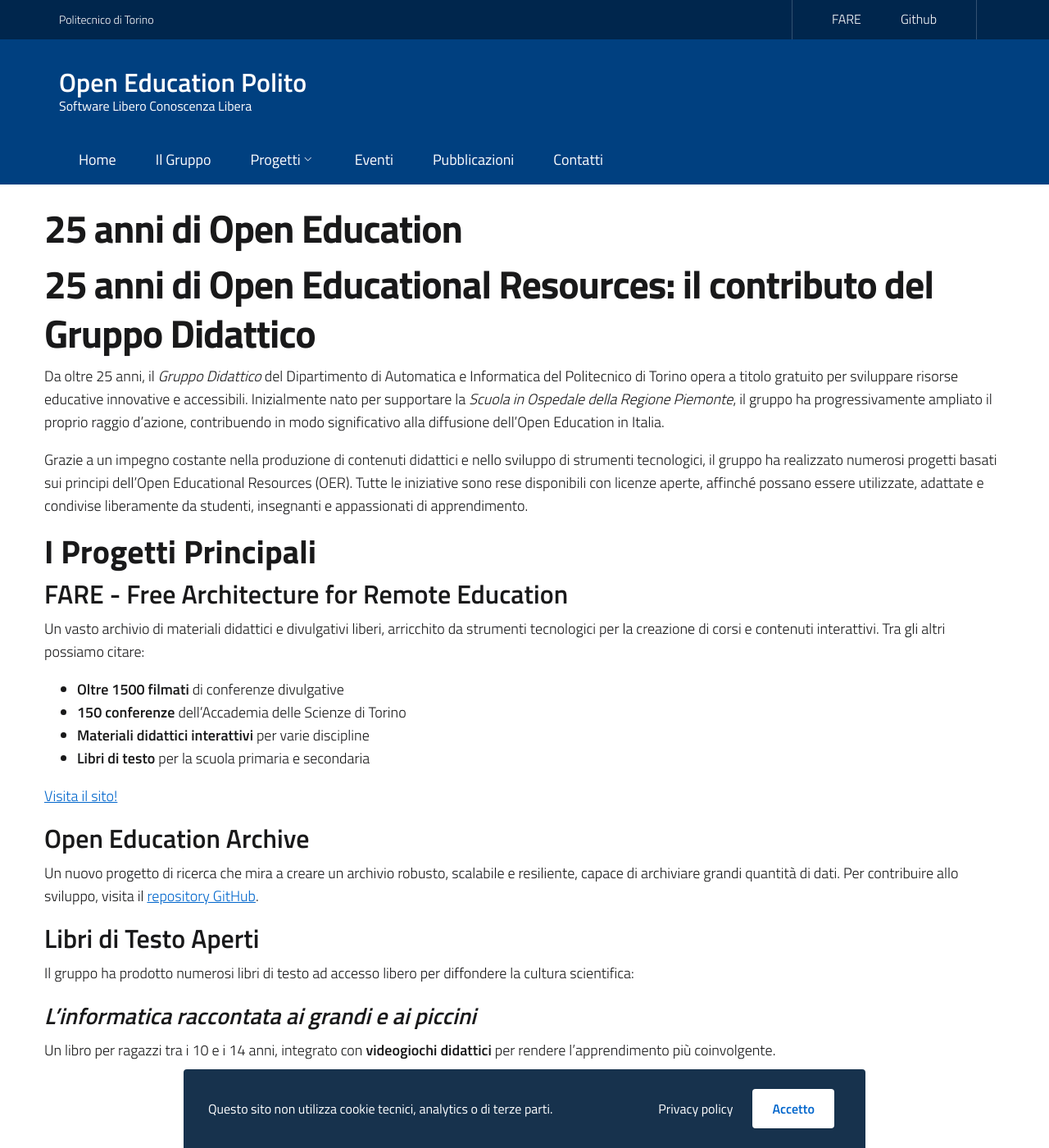
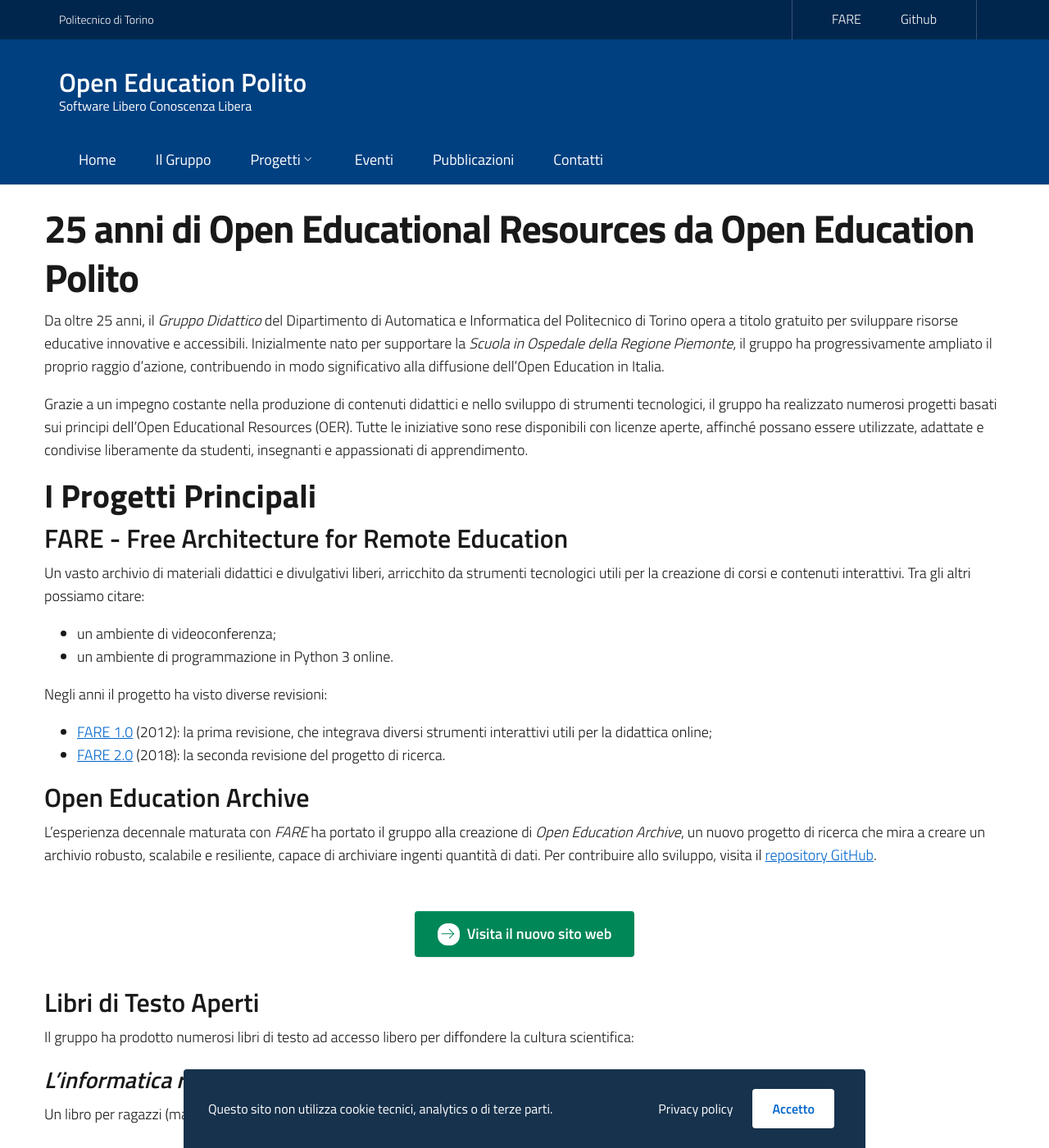
Before and after one commit to open-education-polito/org-website, a Jekyll site: the page built from _posts/2025-03-13-anni-di-risorse.md, in a window 1280 px wide and 1400 px high. Shown: the whole window at 82% size. Built offline with Jekyll 4.4.1, drawn with Linux system fonts in a browser that asks for light colours; some of the changed text lies outside the part shown.

Commit message:
fix: typos and links

```diff
--- a/_posts/2025-03-13-anni-di-risorse.md
+++ b/_posts/2025-03-13-anni-di-risorse.md
@@ -1,13 +1,11 @@
 ---
 layout: post
-title: 25 anni di Open Education
+title: 25 anni di Open Educational Resources da Open Education Polito
 categories: [news]
 tags: [news]
 lang: it
 ref: new
 ---
-
-# 25 anni di Open Educational Resources: il contributo del Gruppo Didattico
 
 Da oltre 25 anni, il *Gruppo Didattico* del Dipartimento di Automatica
 e Informatica del Politecnico di Torino opera a titolo gratuito per sviluppare
@@ -28,21 +26,36 @@ apprendimento.
 ### **FARE - Free Architecture for Remote Education**
 
 Un vasto archivio di materiali didattici e divulgativi liberi, arricchito da
-strumenti tecnologici per la creazione di corsi e contenuti interattivi. Tra
-gli altri possiamo citare:
+strumenti tecnologici utili per la creazione di corsi e contenuti interattivi. Tra gli altri possiamo citare:
 
-- **Oltre 1500 filmati** di conferenze divulgative
-- **150 conferenze** dell’Accademia delle Scienze di Torino
-- **Materiali didattici interattivi** per varie discipline
-- **Libri di testo** per la scuola primaria e secondaria
+* un ambiente di videoconferenza;
+* un ambiente di programmazione in Python 3 online.
 
-[Visita il sito!](https://fare.polito.it)
+Negli anni il progetto ha visto diverse revisioni:
+
+* [FARE 1.0](https://fare.polito.it) (2012): la prima revisione, che integrava diversi strumenti interattivi utili per la didattica online;
+* [FARE 2.0](https://testfare.polito.it) (2018): la seconda revisione del progetto di ricerca.
+
 
 ### **Open Education Archive**
 
-Un nuovo progetto di ricerca che mira a creare un archivio robusto, scalabile
-e resiliente, capace di archiviare grandi quantità di dati.
+L'esperienza decennale maturata con *FARE* ha portato il gruppo alla creazione di *Open Education Archive*,
+un nuovo progetto di ricerca che mira a creare un archivio robusto, scalabile
+e resiliente, capace di archiviare ingenti quantità di dati.
 Per contribuire allo sviluppo, visita il [repository GitHub](https://github.com/open-education-polito/openeduarchive).
+
+
+<div style="text-align: center; padding: 2em;">
+<a class="btn btn-success btn-lg btn-icon"
+href="https://openeduarchive.polito.it">
+<span class="rounded-icon">
+<svg class="icon icon-success">
+<use xlink:href="../../assets/bootstrap-italia/dist/svg/sprite.svg#it-arrow-right"></use>
+</svg>
+</span>
+<span>Visita il nuovo sito web</span>
+</a>
+</div>
 
 ### **Libri di Testo Aperti**
 
@@ -51,7 +64,7 @@ accesso libero per diffondere la cultura scientifica:
 
 #### *L’informatica raccontata ai grandi e ai piccini*
 
-Un libro per ragazzi tra i 10 e i 14 anni, integrato con **videogiochi
+Un libro per ragazzi (ma non solo), integrato con **videogiochi
 didattici** per rendere l’apprendimento più coinvolgente.
 
 <div style="text-align: center; padding: 2em;">
@@ -89,7 +102,6 @@ href="../assets/repo/libro_python_3.pdf">
 
 Un simpatico viaggio nella storia dell’informatica.
 
-
 <div style="text-align: center; padding: 2em;">
 <a class="btn btn-success btn-lg btn-icon"
 href="../assets/repo/libro_storia_completo.pdf">
@@ -98,14 +110,13 @@ href="../assets/repo/libro_storia_completo.pdf">
 <use xlink:href="../../assets/bootstrap-italia/dist/svg/sprite.svg#it-arrow-right"></use>
 </svg>
 </span>
-<span>Vai al libro in formato PDF</span>
+<span>Scarica il libro in formato PDF</span>
 </a>
 </div>
 
 ### Il libro interattivo
 
-Il manuale di Python 3 è stato portato sul web per renderlo un **ambiente di
-sviluppo web interattivo**, facile da utilizzare per tutti.
+Il manuale di Python 3 è stato *portato* sul web creando un **ambiente di sviluppo web interattivo**, facile da utilizzare per tutti.
 
 <div style="text-align: center; padding: 2em;">
 <a class="btn btn-success btn-lg btn-icon"
@@ -122,9 +133,8 @@ href="https://openeducation.polito.it/libro/">
 
 ### **Jimmy Jumbo, un videogioco didattico interattivo**
 
-Basati sul libro *L’informatica raccontata ai grandi e ai piccini*,
-abbiamo ideato un videogioco interattivo che aiuta a consolidare alcuni concetti
-informatici fondamentali.
+Partendo dal libro *L’informatica raccontata ai grandi e ai piccini*,
+abbiamo ideato diversi videogiochi interattivi che aiutano a consolidare alcuni concetti informatici fondamentali.
 Sono disponibili su tutte le piattaforme e includono:
 
 - **Conversione digitale-binario-digitale**
@@ -152,11 +162,8 @@ href="https://fare.polito.it/gioco/">
 Oltre alla produzione di risorse, il gruppo ha contribuito alla creazione di
 strumenti di software libero per facilitare l’accesso all’educazione
 digitale. Tutti i software sviluppati sono rilasciati su
-[GitHub](https://github.com/open-education-polito). Il gruppo offre supporto per
-la condivisione del codice e accoglie collaborazioni nel campo dell’educazione
-aperta.
+[GitHub](https://github.com/open-education-polito). Il gruppo offre supporto per la condivisione del codice e accoglie collaborazioni nel campo dell’educazione aperta.
 
 L’Open Education è un movimento in continua espansione e il lavoro del Gruppo
 Didattico rappresenta un contributo importante alla sua diffusione. Per
-scoprire di più sui progetti e accedere alle risorse, visita il resto del sito
-web di [Open Education Polito](https://openeducation.polito.it).
+scoprire di più sui progetti e accedere alle risorse, visita il resto del sito web di [Open Education Polito](https://openeducation.polito.it).
```
